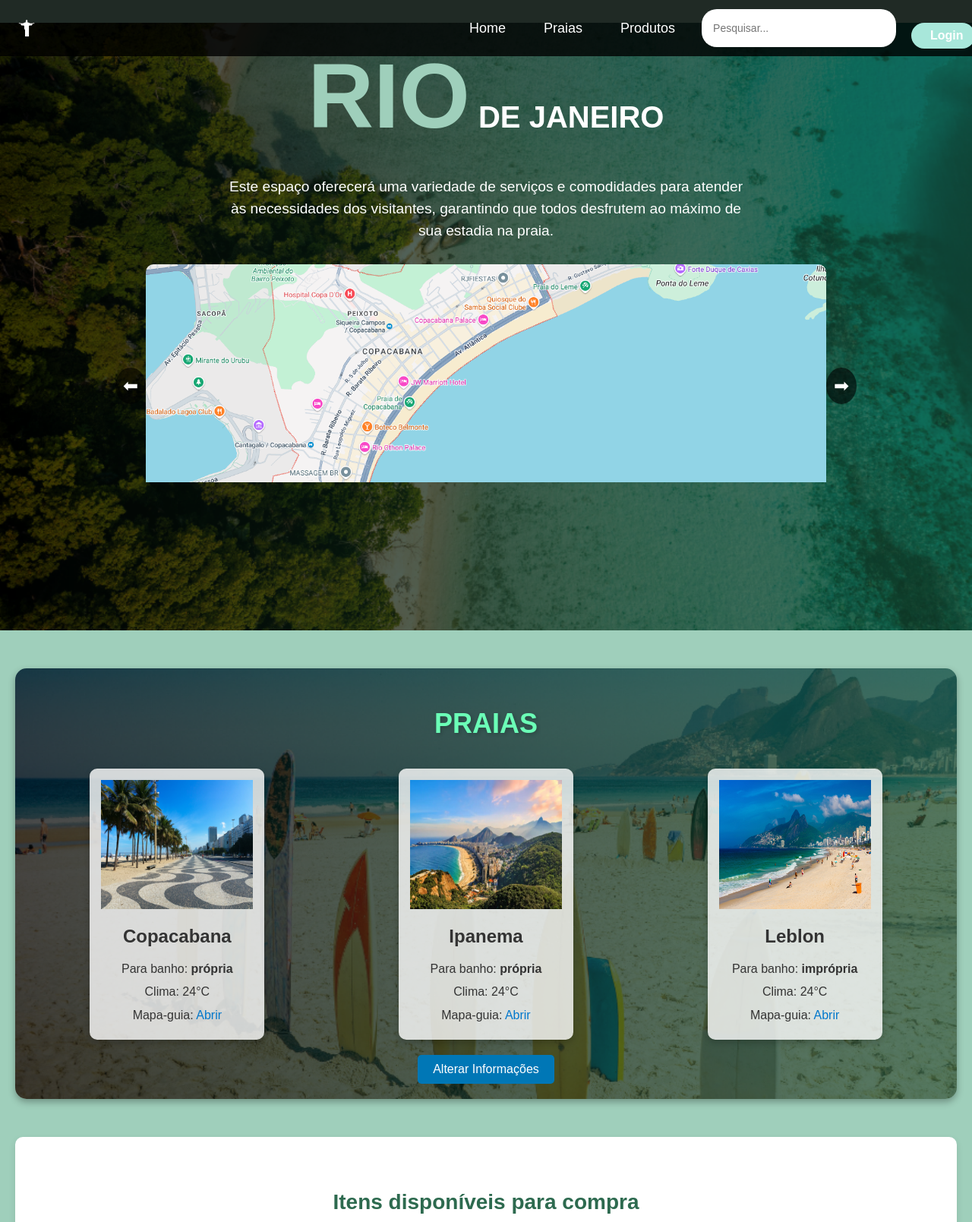
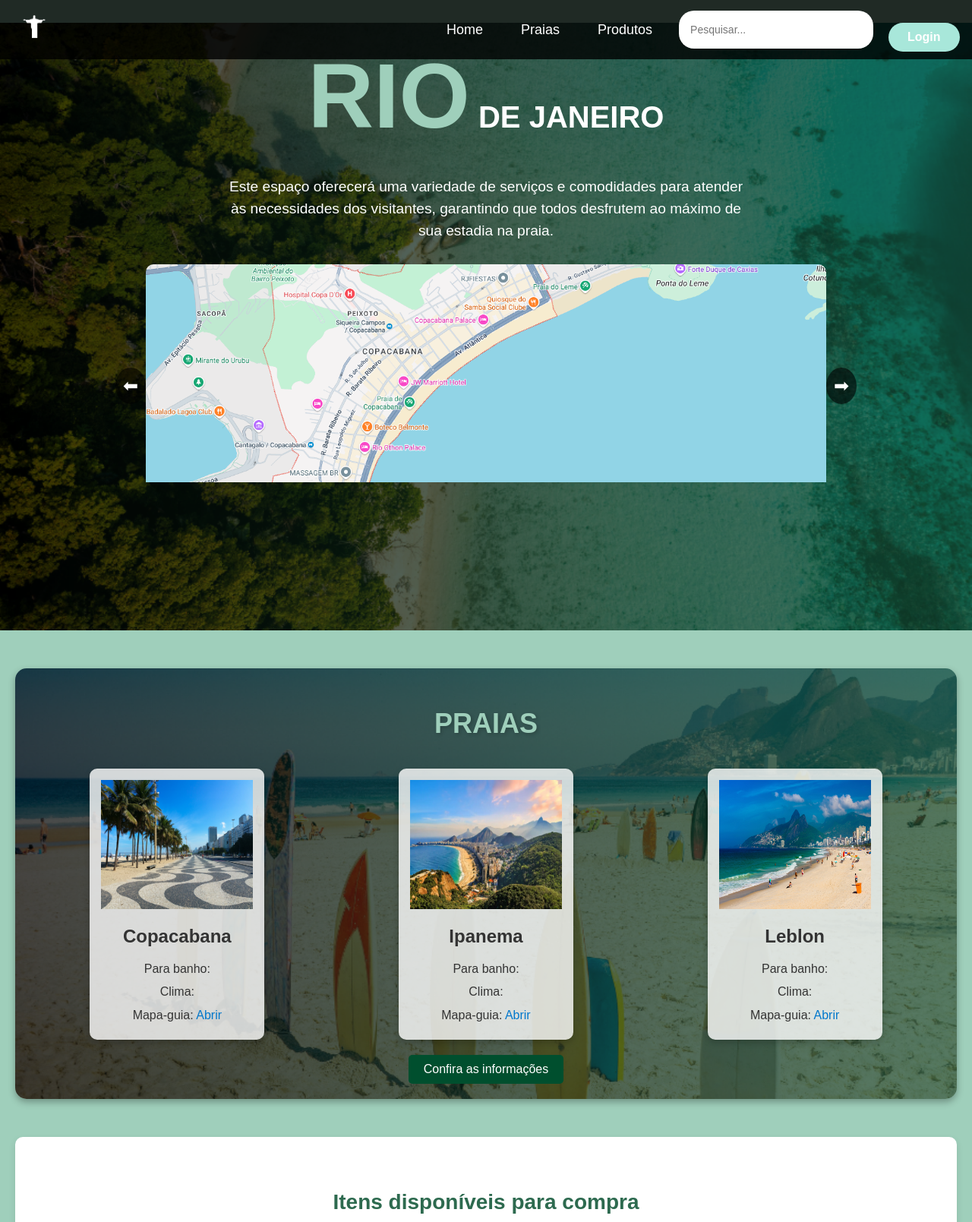
Before and after one commit to 1liviap/projeto, a plain HTML site: page Projeto/index2.html in a window 1280 px wide. Shown: the top 1609 px of the page at 76% size. Drawn offline with Linux system fonts and the light colour scheme.

Commit message:
Add files via upload

```diff
--- a/Projeto/index2.html
+++ b/Projeto/index2.html
@@ -8,10 +8,12 @@
     <script src="script2.js" defer></script>
 </head>
 <body>
-    <div class="background" id="background">
+  <div id="background"></div>
+    <div class="background">
 <header class="menu2">
   <div class="logo">
-    <img src="img/logo.png" alt="Logo" class="logo-icon">
+    <li><a href="#background">
+    <img src="img/logo.png" alt="Logo" class="logo-icon"></a></li>
   </div>
     <nav class="menu">
     <ul>
@@ -64,26 +66,26 @@
       <div class="card" id="copacabana-card">
         <img src="img/copa.jpg" alt="Praia de Copacabana" width="200px" height="170px">
         <h2>Copacabana</h2>
-        <p>Para banho: <span class="status" id="copacabana-status">própria</span></p>
-        <p>Clima: <span id="copacabana-temp">24°C</span></p>
+        <p>Para banho: <span class="status" id="copacabana-status"></span></p>
+        <p>Clima: <span id="copacabana-temp"></span></p>
         <p>Mapa-guia: <a href="#">Abrir</a></p>
       </div>
       <div class="card" id="ipanema-card">
         <img src="img/ipane.webp" alt="Praia de Ipanema" width="200px" height="170px">
         <h2>Ipanema</h2>
-        <p>Para banho: <span class="status" id="ipanema-status">própria</span></p>
-        <p>Clima: <span id="ipanema-temp">24°C</span></p>
+        <p>Para banho: <span class="status" id="ipanema-status"></span></p>
+        <p>Clima: <span id="ipanema-temp"></span></p>
         <p>Mapa-guia: <a href="#">Abrir</a></p>
       </div>
       <div class="card" id="leblon-card">
         <img src="img/leb.webp" alt="Praia de Leblon" width="200px" height="170px">
         <h2>Leblon</h2>
-        <p>Para banho: <span class="status" id="leblon-status">imprópria</span></p>
-        <p>Clima: <span id="leblon-temp">24°C</span></p>
+        <p>Para banho: <span class="status" id="leblon-status"></span></p>
+        <p>Clima: <span id="leblon-temp"></span></p>
         <p>Mapa-guia: <a href="#">Abrir</a></p>
       </div>
     </div>
-    <button onclick="alterarInformacoes()">Alterar Informações</button>
+    <button onclick="alterarInformacoes()">Confira as informações</button>
   </div>
 
 
@@ -124,25 +126,25 @@
     <div class="items-grid">
         <!-- Produto 1 -->
         <div class="item">
-            <img src="img/protetor.webp" alt="Protetor Solar">
+            <img src="img/prancha.webp" alt="Protetor Solar">
             <h3>Pranchas (tipo: Longboard, Funboard, Shortboard e Stand up)</h3>
             <span>R$29,99</span>
         </div>
         <!-- Produto 2 -->
         <div class="item">
-            <img src="img/pos.webp" alt="Pós Sol">
+            <img src="img/cadeira.webp" alt="Pós Sol">
             <h3>Cadeira de praia <p></p></h3>
             <span>R$9,90</span>
         </div>
         <!-- Produto 3 -->
         <div class="item">
-            <img src="img/repelente.png" alt="Repelente">
+            <img src="img/guardasol.webp" alt="Repelente">
             <h3>Guarda sol</h3>
             <span>R$19,99</span>
         </div>
         <!-- Produto 4 -->
         <div class="item">
-            <img src="img/cabelo.webp" alt="Protetor Solar Capilar">
+            <img src="img/kit.webp" alt="Protetor Solar Capilar">
             <h3>Kit 1 guarda sol + 2 cadeiras de praia</h3>
             <span>R$29,99</span>
         </div>
--- a/Projeto/style2.css
+++ b/Projeto/style2.css
@@ -26,7 +26,12 @@ header {
 }
 
 header .logo img {
-    width: 50px;
+    width: 70px;
+}
+
+.logo li{
+  list-style-type: none;
+    padding-left: 0;
 }
 
 
@@ -194,15 +199,15 @@ header .search-login .login {
   background-color: #a8e7da;
   color: #fff;
   border: none;
-  padding: 8px 15px;
+  padding: 10px 25px;
   border-radius: 20px;
   font-size: 16px;
   cursor: pointer;
   display: flex;
   align-items: center;
-  gap: 10px;
   font-weight: bold;
   transition: background-color 0.3s ease;
+  margin-right: 20px;
 }
 
 #login-button:hover {
@@ -305,13 +310,13 @@ header .search-login .login {
 
 .title {
   font-size: 36px;
-  color: #6bffb7; /* Azul suave */
+  color: #9FCFBB;/* Azul suave */
   margin-bottom: 30px;
   text-shadow: 2px 2px 5px rgba(0, 0, 0, 0.2); /* Adiciona sombra no texto */
 }
 
 button {
-  background-color: #0077b6;
+  background-color: #004f2e;
   color: white;
   border: none;
   border-radius: 5px;
@@ -323,7 +328,7 @@ button {
 }
 
 button:hover {
-  background-color: #005f73;
+  background-color: #9FCFBB;
 }
 
 @media (max-width: 768px) {
```
Also changed, not shown: Projeto/img/cadeira.webp (added), Projeto/img/guardasol.webp (added), Projeto/img/kit.webp (added), Projeto/img/prancha.webp (added).
